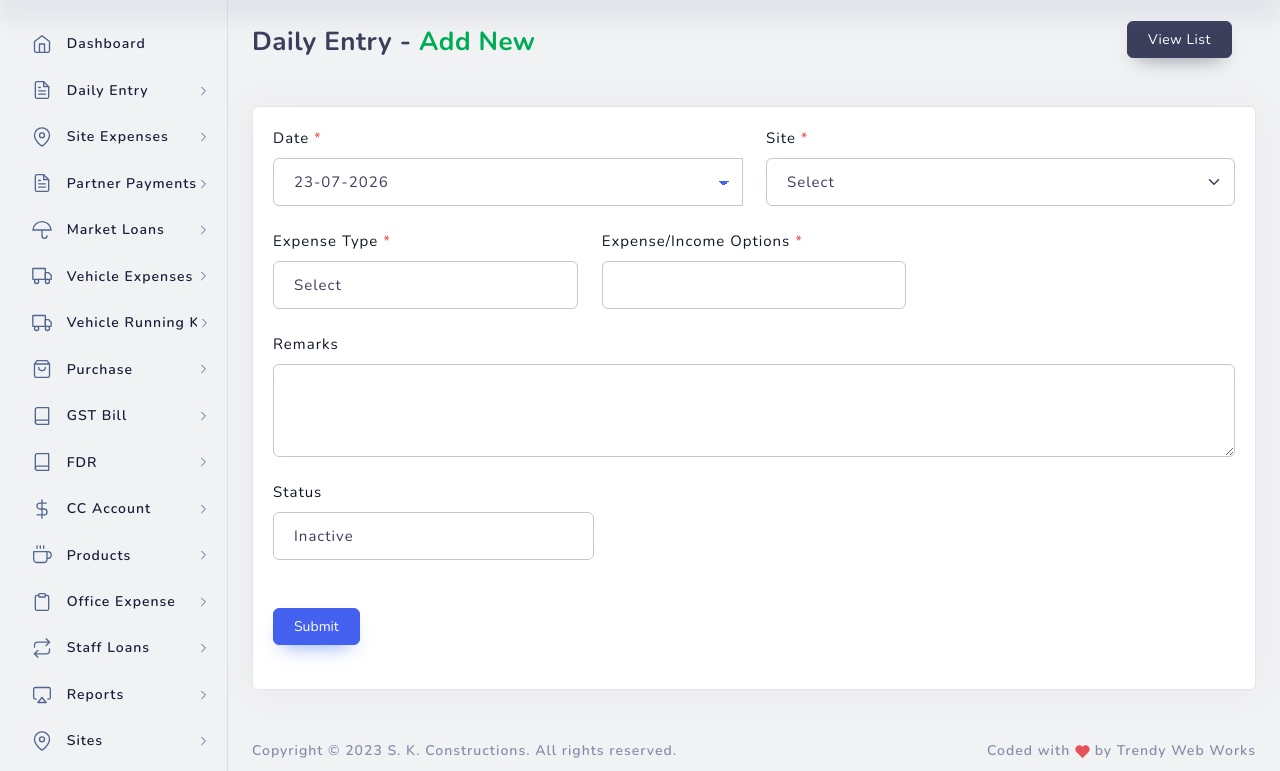
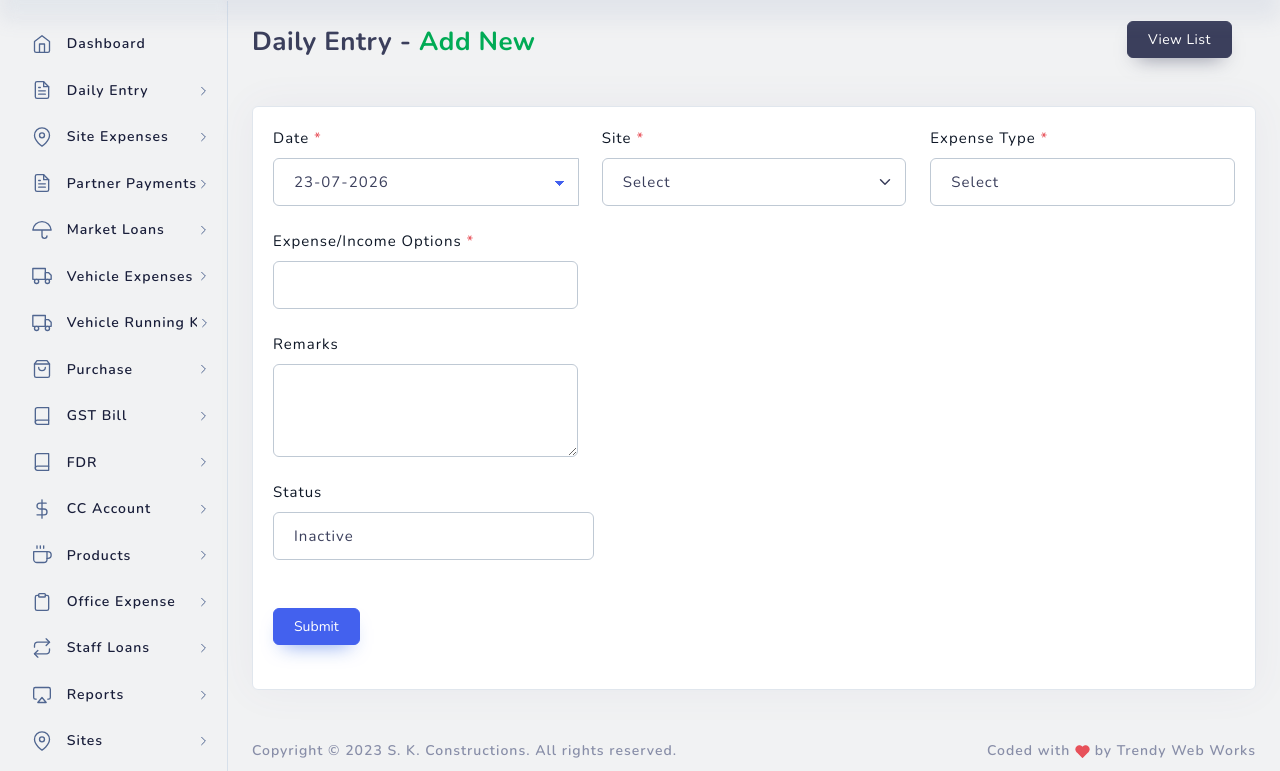
Before and after one commit to trendywebworks/skconstructions, a CodeIgniter app: page /database/index.php/dailyentry/add in a window 1280 px wide. Shown: the part 106-877 px from the top of the page. Run offline with CodeIgniter, Linux system fonts and the light colour scheme; a user stored in the database is signed in; data comes from the database, SQL or seed files in the repository; lists and menus that the app fills with data are empty; some libraries are stand-ins or nearby versions.

Commit message:
layout fixed

```diff
--- a/application/views/addEditDailyEntry.php
+++ b/application/views/addEditDailyEntry.php
@@ -15,14 +15,14 @@ $userdata = $this->User_model->getUserDetails($this->session->userdata('user_id'
                 <input type="hidden" name="id" value="<?php echo (isset($de_details))?$de_details['id']:'0'; ?>">
                 <input type="hidden" name="reference_id" value="<?php echo (isset($de_details))?$de_details['reference_id']:'0'; ?>">
                 <div class="row">
-                    <div class="col-6 mb-4">
+                    <div class="col-4 mb-4">
                         <label for="date">Date <span class="text-danger">*</span></label>
                         <div id="datepickerx" class="input-group datex" data-date-format="dd-mm-yyyy">
                             <input class="form-control" type="date" name="date" value="<?php echo (isset($details) && isset($details['entry_date']))?date('d-m-Y', strtotime($details['entry_date'])):date('d-m-Y'); ?>"  required/>
                             <span class="input-group-addon"></span>
                         </div>
                     </div>
-                    <div class="col-6 mb-4">
+                    <div class="col-4 mb-4">
                         <label for="exampleFormControlSelect1">Site <span class="text-danger">*</span></label>
                         <select class="form-select" id="exampleFormControlSelect1" name="site" required>
                             <?php echo $sites; ?>
@@ -62,9 +62,11 @@ $userdata = $this->User_model->getUserDetails($this->session->userdata('user_id'
                     <?php echo (isset($divForm))?$divForm:''; ?>
                 </div>
 
-                <div class="form-group mb-4">
-                    <label for="exampleFormControlTextarea1">Remarks</label>
-                    <textarea class="form-control" id="exampleFormControlTextarea1" rows="3" name="remarks"><?php echo (isset($de_details) && isset($de_details['remarks']))?$de_details['remarks']:''; ?></textarea>
+                <div class="row">
+                    <div class="form-group mb-4 col-4">
+                        <label for="exampleFormControlTextarea1">Remarks</label>
+                        <textarea class="form-control" id="exampleFormControlTextarea1" rows="3" name="remarks"><?php echo (isset($de_details) && isset($de_details['remarks']))?$de_details['remarks']:''; ?></textarea>
+                    </div>
                 </div>
 
                 <?php if($userdata['role_id'] == 1 ) { ?>
```
